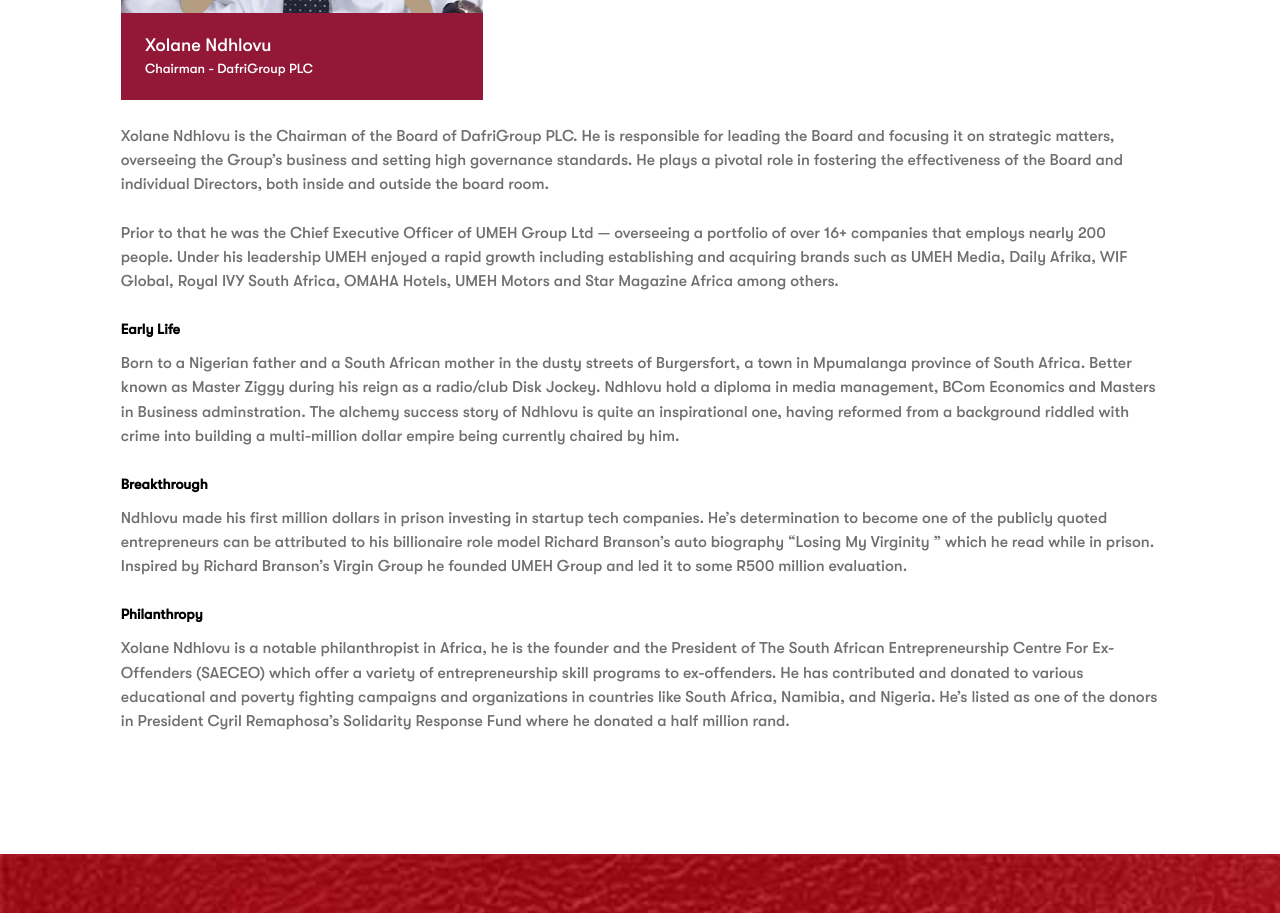
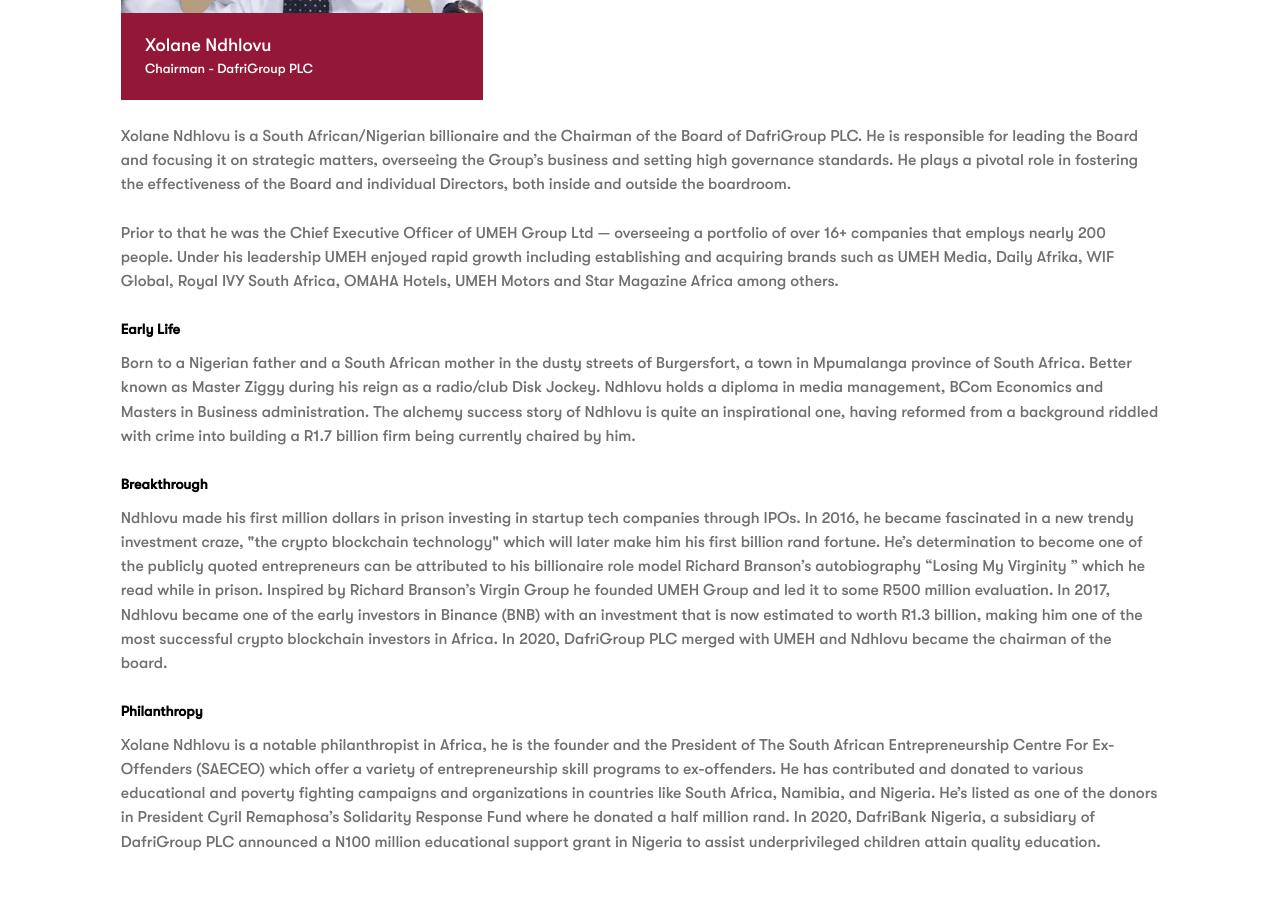
Before and after one commit to akimzzy/dafrigroup, a React (Create React App) app in the folder client/: page /leadership/xolane in a window 1280 px wide. Shown: the part 1340-2253 px from the top of the page. Built offline with nearby package versions, Linux system fonts and the light colour scheme.

Commit message:
:memo: updated xolane profile

```diff
--- a/client/src/components/Leadership/Leadership.js
+++ b/client/src/components/Leadership/Leadership.js
@@ -1,32 +1,40 @@
-import React from 'react';
-import styles from './Leadership.module.scss'
-import MetaDecorator from '../MetaDecorator';
+import React from "react";
+import styles from "./Leadership.module.scss";
+import MetaDecorator from "../MetaDecorator";
 import { Link } from "react-router-dom";
 
 const About = () => {
-    return (<section id="go" >
-        <MetaDecorator title="DafriGroup PLC - Leadership" description="Deeply rooted in our employees are our values, which drive us towards a common sense of purpose to create long lasting value for our stakeholders." />
+  return (
+    <section id="go">
+      <MetaDecorator
+        title="DafriGroup PLC - Leadership"
+        description="Deeply rooted in our employees are our values, which drive us towards a common sense of purpose to create long lasting value for our stakeholders."
+      />
 
       <header className={styles.leadershipHead}>
         <div>
           <h2>Leadership</h2>
-                <img src={require('../../assets/fucus.svg')} alt="" />
+          <img src={require("../../assets/fucus.svg")} alt="" />
         </div>
       </header>
 
       <div className={styles.section}>
-
         <div className={styles.leadership}>
           <h2>Leadership</h2>
           <p>
-                    Deeply rooted in our employees are our values, which drive us towards a common sense of purpose to create long lasting value for our stakeholders.
+            Deeply rooted in our employees are our values, which drive us
+            towards a common sense of purpose to create long lasting value for
+            our stakeholders.
           </p>
 
           <h2>Executive Leadership</h2>
           <div className={styles.details}>
             <div>
               <div>
-                            <img src={require('../../assets/leadership-image1.jpeg')} alt="" />
+                <img
+                  src={require("../../assets/leadership-image1.jpeg")}
+                  alt=""
+                />
               </div>
               <div>
                 <h3>Xolane Ndhlovu</h3>
@@ -34,12 +42,24 @@
               </div>
             </div>
             <p>
-                        Xolane Ndhlovu is the Chairman of the Board of DafriGroup PLC. He is responsible for leading the Board and focusing it on strategic matters, overseeing the Group’s business and setting high governance standards. He plays a pivotal role in fostering the effectiveness of the Board and individual Directors, both inside and outside the board room.
-                            <br /><br />
-                            Prior to that he was the Chief Executive Officer of UMEH Group Ltd — overseeing a portfolio of over 16+ companies that employs nearly 200 people. Under his leadership UMEH enjoyed a rapid growth including establishing and acquiring brands such as UMEH Media, Daily Afrika, WIF Global, Royal IVY South Africa, OMAHA Hotels, UMEH Motors and Star Magazine Africa among others.
-                        <br/><br/><Link to='/leadership/xolane'>Read more...</Link>
+              Xolane Ndhlovu is a South African/Nigerian billionaire and the
+              Chairman of the Board of DafriGroup PLC. He is responsible for
+              leading the Board and focusing it on strategic matters, overseeing
+              the Group’s business and setting high governance standards. He
+              plays a pivotal role in fostering the effectiveness of the Board
+              and individual Directors, both inside and outside the boardroom.
+              <br />
+              <br />
+              Prior to that he was the Chief Executive Officer of UMEH Group Ltd
+              — overseeing a portfolio of over 16+ companies that employs nearly
+              200 people. Under his leadership UMEH enjoyed rapid growth
+              including establishing and acquiring brands such as UMEH Media,
+              Daily Afrika, WIF Global, Royal IVY South Africa, OMAHA Hotels,
+              UMEH Motors and Star Magazine Africa among others.
+              <br />
+              <br />
+              <Link to="/leadership/xolane">Read more...</Link>
             </p>
-
           </div>
 
           <div className={styles.moreAbout}>
@@ -65,28 +85,65 @@
             <div className={styles.moreAbout}>
               <div>
                 <div>
-                                <img src={require('../../assets/leadership-image2.png')} alt="" />
+                  <img
+                    src={require("../../assets/leadership-image2.png")}
+                    alt=""
+                  />
                 </div>
                 <div>
                   <h3>Ramaswamy Easwaran</h3>
-                                <span>Chief Executive Officer  - DafriBank Limited </span>
+                  <span>Chief Executive Officer - DafriBank Limited </span>
                 </div>
               </div>
               <p>
-                            Mr. Easwaran is an award winning versatile banker with a career that spans over 18 years. Having worked for some blue chip banks like HSBC, ABN Amro , BNP Paribas, IndusInd Bank. He had multiple roles across verticals some of which are highlighted below, Product Management, rolling out products in the payments and corporate banking channels. End to end product management right from initiation till maturity and decline. Worked in multiple large scale projects and provided successful implementation. Operations, Solutions Delivery and Structuring deals, Business Management which involved data analytics and presentation to the management team on strategy, business development and external bench-marking. Operational efficiency and operational audits Engaging with the regulators for compliance and product approvals. Some of the major projects he had done include: Successful implementation on the core banking project in the bank Payments integration with the banks internal system with the Fintech providers. <br/><br/><Link to='/leadership/ramaswamy'>Read more...</Link>
+                Mr. Easwaran is an award winning versatile banker with a career
+                that spans over 18 years. Having worked for some blue chip banks
+                like HSBC, ABN Amro , BNP Paribas, IndusInd Bank. He had
+                multiple roles across verticals some of which are highlighted
+                below, Product Management, rolling out products in the payments
+                and corporate banking channels. End to end product management
+                right from initiation till maturity and decline. Worked in
+                multiple large scale projects and provided successful
+                implementation. Operations, Solutions Delivery and Structuring
+                deals, Business Management which involved data analytics and
+                presentation to the management team on strategy, business
+                development and external bench-marking. Operational efficiency
+                and operational audits Engaging with the regulators for
+                compliance and product approvals. Some of the major projects he
+                had done include: Successful implementation on the core banking
+                project in the bank Payments integration with the banks internal
+                system with the Fintech providers. <br />
+                <br />
+                <Link to="/leadership/ramaswamy">Read more...</Link>
               </p>
             </div>
 
             <div className={styles.moreAbout}>
               <p>
-                            Catherine Buhle Anajemba is the current managing director of DafriGroup and the brains behind the Digital Bank of Africa (DBA) project, an efficient payment solution concept that was inspired by the growing dissatisfaction of African digital entrepreneurs who have continued to face unfair restrictions by international money transfer services.
-                            <br /><br />
-                            Formerly as Chief Marketing Officer,  Catherine was instrumental in securing $5 million startup capital for DafriBank. She was also responsible for overseeing the planning, development, and execution of DafriGroup's marketing, and advertising initiatives. Her unparalleled work ethic,  competence, and innovative-thinking soon earned her a well-deserved promotion.
-                            <br/><br/><Link to='/leadership/catherine'>Read more...</Link>
+                Catherine Buhle Anajemba is the current managing director of
+                DafriGroup and the brains behind the Digital Bank of Africa
+                (DBA) project, an efficient payment solution concept that was
+                inspired by the growing dissatisfaction of African digital
+                entrepreneurs who have continued to face unfair restrictions by
+                international money transfer services.
+                <br />
+                <br />
+                Formerly as Chief Marketing Officer, Catherine was instrumental
+                in securing $5 million startup capital for DafriBank. She was
+                also responsible for overseeing the planning, development, and
+                execution of DafriGroup's marketing, and advertising
+                initiatives. Her unparalleled work ethic, competence, and
+                innovative-thinking soon earned her a well-deserved promotion.
+                <br />
+                <br />
+                <Link to="/leadership/catherine">Read more...</Link>
               </p>
               <div>
                 <div>
-                                <img src={require('../../assets/leadership-image3.jpeg')} alt="" />
+                  <img
+                    src={require("../../assets/leadership-image3.jpeg")}
+                    alt=""
+                  />
                 </div>
                 <div>
                   <h3>Catherine Anajemba</h3>
@@ -98,37 +155,69 @@
             <div className={styles.moreAbout}>
               <div>
                 <div>
-                                <img src={require('../../assets/leadership-image4.png')} alt="" />
+                  <img
+                    src={require("../../assets/leadership-image4.png")}
+                    alt=""
+                  />
                 </div>
                 <div>
                   <h3>Dr. Edward Obasi</h3>
-                                <span>Managing Executive  - DafriGroup PLC </span>
+                  <span>Managing Executive - DafriGroup PLC </span>
                 </div>
               </div>
               <p>
-                        Dr. Edward Obasi joined DafriGroup PLC in October 2020 as Non-Executive Director. Dr. Obasi is responsible for providing independent oversight and counsel to the DafriGroup Chairman and the other management team. His task includes advising on the best use of financial resources, scrutinizing executive and business performance, and upholding the values of the company amongst other core responsibilities. <br/><br/>Dr. Obasi has over 20 years of professional experience in various companies and industries. Before joining DafriGroup PLC, he was a Senior Financial Analyst at Diamond Foods Inc. in California USA. Prior to this, Dr. Obasi worked in several financial roles in Canada, United States of America and Nigeria.<br/><br/><Link to='/leadership/obasi'>Read more...</Link>
+                Dr. Edward Obasi joined DafriGroup PLC in October 2020 as
+                Non-Executive Director. Dr. Obasi is responsible for providing
+                independent oversight and counsel to the DafriGroup Chairman and
+                the other management team. His task includes advising on the
+                best use of financial resources, scrutinizing executive and
+                business performance, and upholding the values of the company
+                amongst other core responsibilities. <br />
+                <br />
+                Dr. Obasi has over 20 years of professional experience in
+                various companies and industries. Before joining DafriGroup PLC,
+                he was a Senior Financial Analyst at Diamond Foods Inc. in
+                California USA. Prior to this, Dr. Obasi worked in several
+                financial roles in Canada, United States of America and Nigeria.
+                <br />
+                <br />
+                <Link to="/leadership/obasi">Read more...</Link>
               </p>
             </div>
 
             <div className={styles.moreAbout}>
               <p>
-                        Inge Laubscher is DafriGroup's Chief Compliance Officer (CCO). She collaborates with other senior management to drive the continued growth and success of DafriGroup and its many subsidiaries. As Chief Compliance Officer, Inge's specific responsibilities includes operational compliance, risk assessment, and implementation of policies to ensure the company has a strong regulatory framework ensuring that it is aware of and take steps to comply with relevant laws, policies, and regulations as DafriGroup remains committed to the highest standards of legal and ethical integrity. <br/><br/><Link to='/leadership/inge'>Read more...</Link>
+                Inge Laubscher is DafriGroup's Chief Compliance Officer (CCO).
+                She collaborates with other senior management to drive the
+                continued growth and success of DafriGroup and its many
+                subsidiaries. As Chief Compliance Officer, Inge's specific
+                responsibilities includes operational compliance, risk
+                assessment, and implementation of policies to ensure the company
+                has a strong regulatory framework ensuring that it is aware of
+                and take steps to comply with relevant laws, policies, and
+                regulations as DafriGroup remains committed to the highest
+                standards of legal and ethical integrity. <br />
+                <br />
+                <Link to="/leadership/inge">Read more...</Link>
               </p>
               <div>
                 <div>
-                                <img src={require('../../assets/leadership-image5.jpg')} alt="" />
+                  <img
+                    src={require("../../assets/leadership-image5.jpg")}
+                    alt=""
+                  />
                 </div>
                 <div>
                   <h3>Inge Laubscher</h3>
-                                <span>Chief Compliance Director  - DafriGroup PLC </span>
+                  <span>Chief Compliance Director - DafriGroup PLC </span>
                 </div>
               </div>
             </div>
-
           </div>
         </div>
       </div>
-    </section>);
-}
+    </section>
+  );
+};
 
 export default About;
--- a/client/src/components/Leadership/Xolane.jsx
+++ b/client/src/components/Leadership/Xolane.jsx
@@ -1,54 +1,113 @@
-import React from 'react';
-import styles from './Leadership.module.scss'
-import MetaDecorator from '../MetaDecorator';
+import React from "react";
+import styles from "./Leadership.module.scss";
+import MetaDecorator from "../MetaDecorator";
 
 const Xolane = () => {
-    return (<section id="go" >
-        <MetaDecorator title="DafriGroup PLC - Xolane" description="Dubbed the multiple streams of income queen”. The current Africa's richest forex woman Catherine Anajemba is the brainchild behind Digital Bank of Africa (DBA ) concept which was brought to reality by DafriGroup's $5 million startup investment. Anajemba got together with her digital business associates to look for solution on how to tackle the issue of international remittances faced by digital entrepreneurs like herself as well as digital businesses." />
+  return (
+    <section id="go">
+      <MetaDecorator
+        title="DafriGroup PLC - Xolane"
+        description="Xolane Ndhlovu is a South African/Nigerian billionaire and the
+        Chairman of the Board of DafriGroup PLC. He is responsible for
+        leading the Board and focusing it on strategic matters, overseeing
+        the Group’s business and setting high governance standards. He plays
+        a pivotal role in fostering the effectiveness of the Board and
+        individual Directors, both inside and outside the boardroom."
+      />
 
       <header className={styles.leadershipHead}>
         <div>
           <h2>Xolane Ndhlovu</h2>
-                <img src={require('../../assets/fucus.svg')} alt="" />
+          <img src={require("../../assets/fucus.svg")} alt="" />
         </div>
       </header>
 
       <div className={styles.section}>
-            <div className='leaderProfile'>
-                    <div className='leaderProfile__box'>
-                        <div className='leaderProfile__img'>
-                            <img src={require('../../assets/leadership-image1.jpeg')} alt="" />
+        <div className="leaderProfile">
+          <div className="leaderProfile__box">
+            <div className="leaderProfile__img">
+              <img
+                src={require("../../assets/leadership-image1.jpeg")}
+                alt=""
+              />
             </div>
-                        <div className='leaderProfile__text'>
+            <div className="leaderProfile__text">
               <h3>Xolane Ndhlovu</h3>
               <span>Chairman - DafriGroup PLC</span>
             </div>
           </div>
 
           <p>
-                        Xolane Ndhlovu is the Chairman of the Board of DafriGroup PLC. He is responsible for leading the Board and focusing it on strategic matters, overseeing the Group’s business and setting high governance standards. He plays a pivotal role in fostering the effectiveness of the Board and individual Directors, both inside and outside the board room.
-                        <br /><br />
-                        Prior to that he was the Chief Executive Officer of UMEH Group Ltd — overseeing a portfolio of over 16+ companies that employs nearly 200 people. Under his leadership UMEH enjoyed a rapid growth including establishing and acquiring brands such as UMEH Media, Daily Afrika, WIF Global, Royal IVY South Africa, OMAHA Hotels, UMEH Motors and Star Magazine Africa among others.
+            Xolane Ndhlovu is a South African/Nigerian billionaire and the
+            Chairman of the Board of DafriGroup PLC. He is responsible for
+            leading the Board and focusing it on strategic matters, overseeing
+            the Group’s business and setting high governance standards. He plays
+            a pivotal role in fostering the effectiveness of the Board and
+            individual Directors, both inside and outside the boardroom.
+            <br />
+            <br />
+            Prior to that he was the Chief Executive Officer of UMEH Group Ltd —
+            overseeing a portfolio of over 16+ companies that employs nearly 200
+            people. Under his leadership UMEH enjoyed rapid growth including
+            establishing and acquiring brands such as UMEH Media, Daily Afrika,
+            WIF Global, Royal IVY South Africa, OMAHA Hotels, UMEH Motors and
+            Star Magazine Africa among others.
           </p>
-                    <br /><br />
+          <br />
+          <br />
           <h3>Early Life</h3>
           <br />
           <p>
-                        Born to a Nigerian father and a South African mother in the dusty streets of Burgersfort, a town in Mpumalanga province of South Africa. Better known as Master Ziggy during his reign as a radio/club Disk Jockey. Ndhlovu hold a diploma in media management, BCom Economics and Masters in Business adminstration. The alchemy success story of Ndhlovu is quite an inspirational one, having reformed from a background riddled with crime into building a multi-million dollar empire being currently chaired by him.
-                        </p><br /><br />
-                    <h3>Breakthrough</h3><br />
+            Born to a Nigerian father and a South African mother in the dusty
+            streets of Burgersfort, a town in Mpumalanga province of South
+            Africa. Better known as Master Ziggy during his reign as a
+            radio/club Disk Jockey. Ndhlovu holds a diploma in media management,
+            BCom Economics and Masters in Business administration. The alchemy
+            success story of Ndhlovu is quite an inspirational one, having
+            reformed from a background riddled with crime into building a R1.7
+            billion firm being currently chaired by him.
+          </p>
+          <br />
+          <br />
+          <h3>Breakthrough</h3>
+          <br />
           <p>
-                        Ndhlovu made his first million dollars in prison investing in startup tech companies. He’s determination to become one of the publicly quoted entrepreneurs can be attributed to his billionaire role model Richard Branson’s auto biography “Losing My Virginity ” which he read while in prison. Inspired by Richard Branson’s Virgin Group he founded UMEH Group and led it to some R500 million evaluation.
-                        </p><br /><br />
-                    <h3>Philanthropy</h3><br />
+            Ndhlovu made his first million dollars in prison investing in
+            startup tech companies through IPOs. In 2016, he became fascinated
+            in a new trendy investment craze, "the crypto blockchain technology"
+            which will later make him his first billion rand fortune. He’s
+            determination to become one of the publicly quoted entrepreneurs can
+            be attributed to his billionaire role model Richard Branson’s
+            autobiography “Losing My Virginity ” which he read while in prison.
+            Inspired by Richard Branson’s Virgin Group he founded UMEH Group and
+            led it to some R500 million evaluation. In 2017, Ndhlovu became one
+            of the early investors in Binance (BNB) with an investment that is
+            now estimated to worth R1.3 billion, making him one of the most
+            successful crypto blockchain investors in Africa. In 2020,
+            DafriGroup PLC merged with UMEH and Ndhlovu became the chairman of
+            the board.
+          </p>
+          <br />
+          <br />
+          <h3>Philanthropy</h3>
+          <br />
           <p>
-                        Xolane Ndhlovu is a notable philanthropist in Africa, he is the founder and the President of The South African Entrepreneurship Centre For Ex- Offenders (SAECEO) which offer a variety of entrepreneurship skill programs to ex-offenders. He has contributed and donated to various educational and poverty fighting campaigns and organizations in countries like South Africa, Namibia, and Nigeria. He’s listed as one of the donors in President Cyril Remaphosa’s Solidarity Response Fund where he donated a half million rand.
+            Xolane Ndhlovu is a notable philanthropist in Africa, he is the
+            founder and the President of The South African Entrepreneurship
+            Centre For Ex- Offenders (SAECEO) which offer a variety of
+            entrepreneurship skill programs to ex-offenders. He has contributed
+            and donated to various educational and poverty fighting campaigns
+            and organizations in countries like South Africa, Namibia, and
+            Nigeria. He’s listed as one of the donors in President Cyril
+            Remaphosa’s Solidarity Response Fund where he donated a half million
+            rand. In 2020, DafriBank Nigeria, a subsidiary of DafriGroup PLC
+            announced a N100 million educational support grant in Nigeria to
+            assist underprivileged children attain quality education.
           </p>
-
         </div>
       </div>
-
-    </section>);
-}
+    </section>
+  );
+};
 
 export default Xolane;
```
Lines whose indentation alone changed are shown as unchanged.
